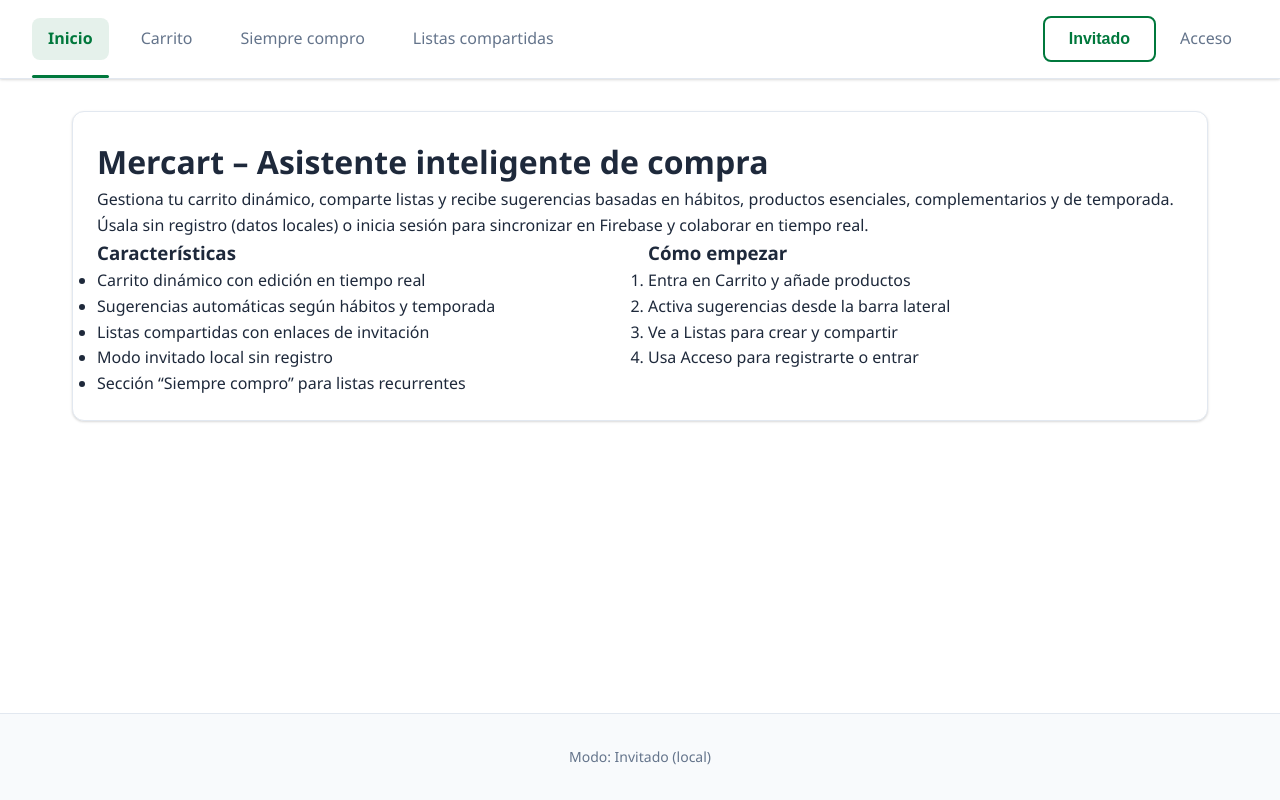
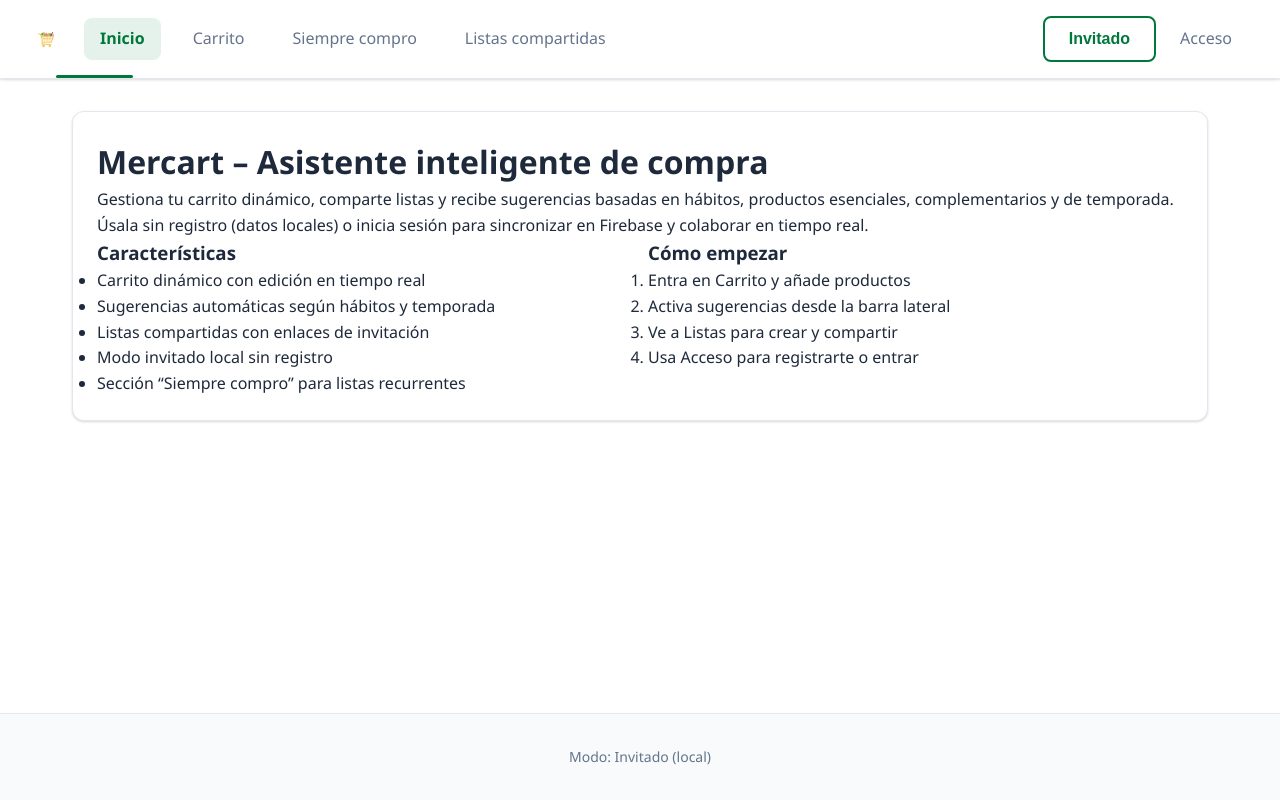
Before and after one commit to Andressance/mercadona_v2, a React (Vite) app: page / in a window 1280 px wide. Built offline with nearby package versions, Linux system fonts and the light colour scheme; no server answers.

Commit message:
logo añadido

```diff
--- a/src/components/NavBar.jsx
+++ b/src/components/NavBar.jsx
@@ -31,6 +31,8 @@ export default function NavBar() {
   }, []);
   return (
     <nav className="nav" ref={navRef}>
+      {/* Logo a la izquierda del botón Inicio */}
+      <img src="/logo.jpg" alt="Logo Mercart" className="logo" />
       <NavLink to="/" className={({ isActive }) => (isActive ? 'active' : undefined)}>Inicio</NavLink>
       <NavLink to="/carrito" className={({ isActive }) => (isActive ? 'active' : undefined)}>Carrito</NavLink>
       <NavLink to="/siempre" className={({ isActive }) => (isActive ? 'active' : undefined)}>Siempre compro</NavLink>
--- a/src/styles.css
+++ b/src/styles.css
@@ -109,6 +109,14 @@ body {
   font-weight: 500;
   transition: all 0.2s ease;
   position: relative;
+}
+
+/* Logo en la barra de navegación */
+.nav .logo {
+  height: 28px;
+  width: auto;
+  display: inline-block;
+  margin-right: 0.5rem;
 }
 .nav a:hover {
   color: var(--primary);
```
Also changed, not shown: public/logo.jpg (added).
